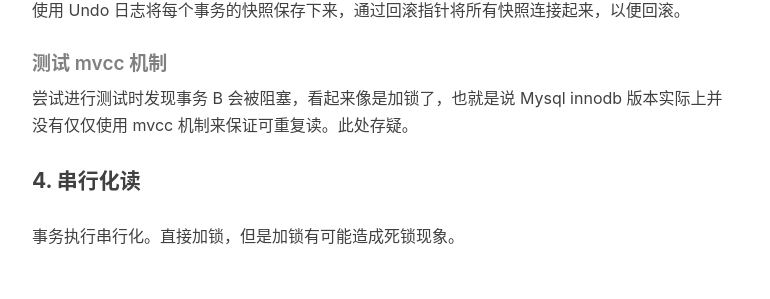
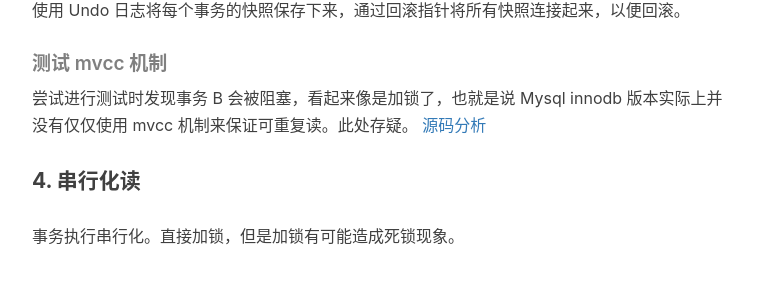
Before and after one commit to shihunyewu/shihunyewu.github.io, a Jekyll site: the page built from _posts/2019-03-01-mysql-Isolation.md, in a window 1280 px wide and 900 px high, scrolled down 4694 px. Shown: the part 145-444 px from the top of the window, without its empty margins (233-1003 px from the left). Built offline with Jekyll 4.4.1, drawn with Linux system fonts in a browser that asks for light colours; nearby versions of some CDN libraries; comment, search, counter and statistics services are not loaded.

Commit message:
做实验

```diff
--- a/_posts/2019-03-01-mysql-Isolation.md
+++ b/_posts/2019-03-01-mysql-Isolation.md
@@ -169,7 +169,7 @@ COMMIT;
 
 ##### 测试 mvcc 机制
 尝试进行测试时发现事务 B 会被阻塞，看起来像是加锁了，也就是说 Mysql innodb 版本实际上并没有仅仅使用 mvcc 机制来保证可重复读。此处存疑。
-
+[源码分析](https://blog.51cto.com/13883927/2164587)
 #### 4. 串行化读
 事务执行串行化。直接加锁，但是加锁有可能造成死锁现象。
 
```
